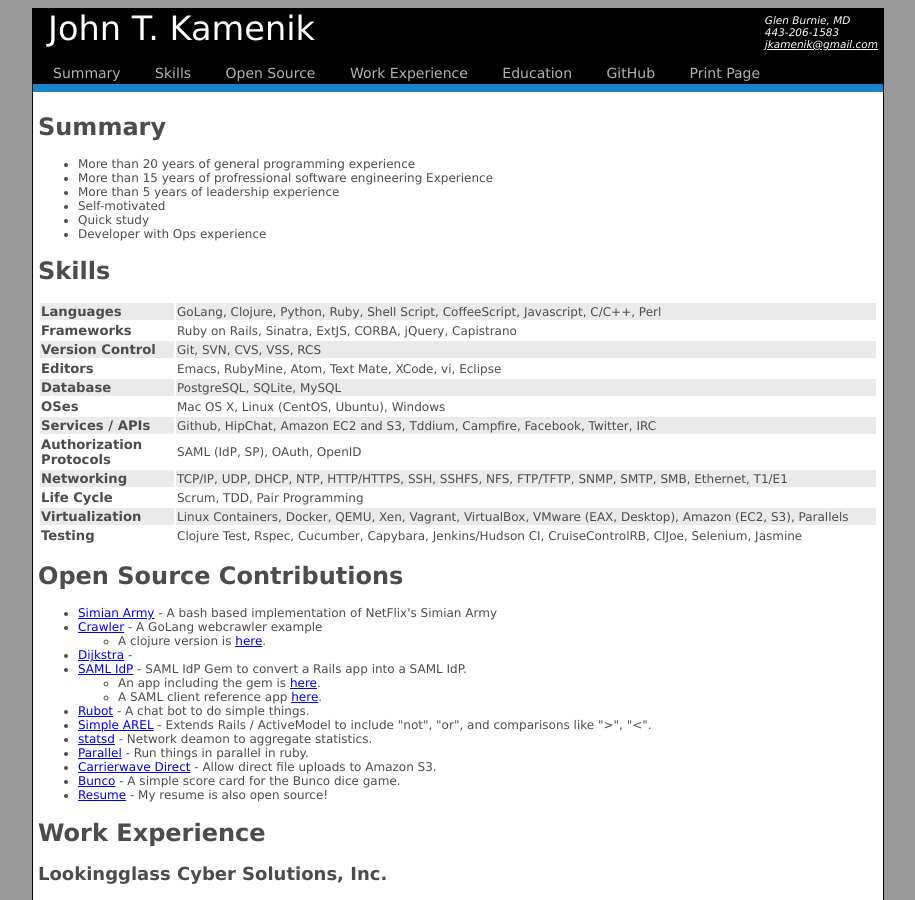
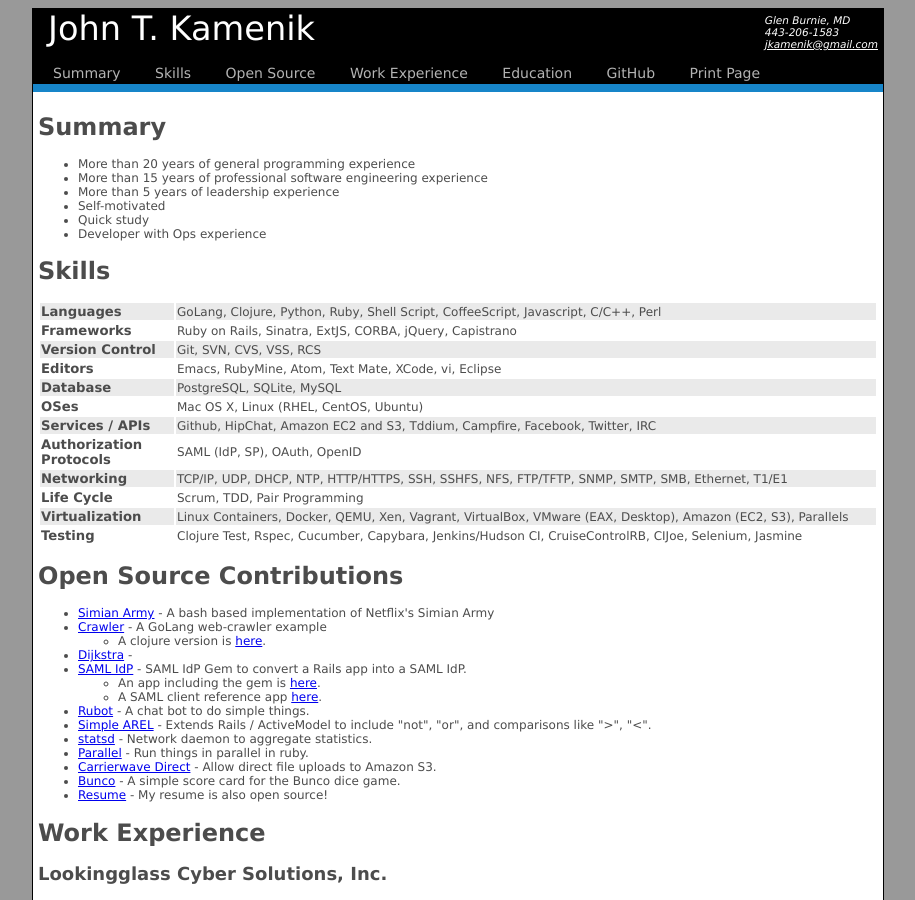
Before and after one commit to srvullupala/Resume, a Jekyll site: the page built from index.html, in a window 1280 px wide and 900 px high. Shown: the whole window, without its empty margins (182-1097 px from the left). Built offline with Jekyll 4.4.1, drawn with Linux system fonts in a browser that asks for light colours; Markdown is read by kramdown in place of the engine named in the settings.

Commit message:
Fixing spelling

```diff
--- a/_data/open_source.yml
+++ b/_data/open_source.yml
@@ -1,11 +1,11 @@
 ---
 - name: Simian Army
   url: https://github.com/jkamenik/simian-army
-  description: A bash based implementation of NetFlix's Simian Army
+  description: A bash based implementation of Netflix's Simian Army
 
 - name: Crawler
   url: https://github.com/jkamenik/crawler
-  description: A GoLang webcrawler example
+  description: A GoLang web-crawler example
   subitems:
     - A clojure version is <a href="https://github.com/jkamenik/crawler-clojure">here</a>.
 
@@ -30,7 +30,7 @@
 
 - name: statsd
   url: https://github.com/jkamenik/statsd
-  description: Network deamon to aggregate statistics.
+  description: Network daemon to aggregate statistics.
 
 - name: Parallel
   url: https://github.com/jkamenik/parallel
--- a/_data/skills.yml
+++ b/_data/skills.yml
@@ -14,7 +14,7 @@
   items: PostgreSQL, SQLite, MySQL
 
 - name: OSes
-  items: Mac OS X, Linux (CentOS, Ubuntu), Windows
+  items: Mac OS X, Linux (RHEL, CentOS, Ubuntu)
 
 - name: Services / APIs
   items: Github, HipChat, Amazon EC2 and S3, Tddium, Campfire, Facebook, Twitter, IRC
--- a/_data/summary.yml
+++ b/_data/summary.yml
@@ -1,5 +1,5 @@
 - More than 20 years of general programming experience
-- More than 15 years of profressional software engineering Experience
+- More than 15 years of professional software engineering experience
 - More than 5 years of leadership experience
 - Self-motivated
 - Quick study
```
